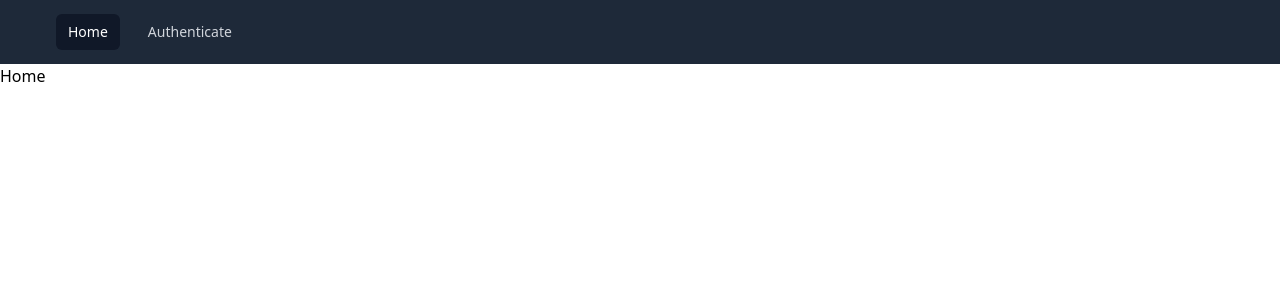
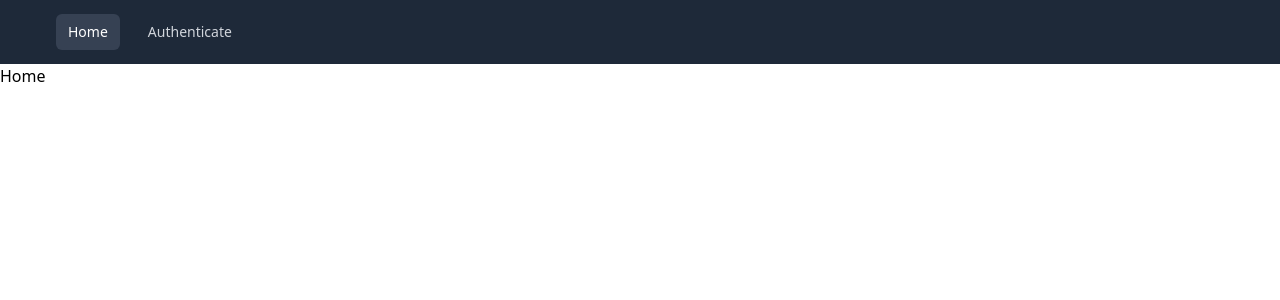
Before and after one commit to adarshmanwal/YogaClasses, a React (Vite) app in the folder yoga-classes-front-end/: page / in a window 1280 px wide. Shown: the top 300 px of the page. Built offline with nearby package versions, Linux system fonts and the light colour scheme.

Commit message:
active class added

```diff
--- a/yoga-classes-front-end/src/components/Header.jsx
+++ b/yoga-classes-front-end/src/components/Header.jsx
@@ -1,8 +1,6 @@
-import { NavLink, useRouteLoaderData } from "react-router-dom";
+import { NavLink } from "react-router-dom";
 
 function Header() {
-  const token = useRouteLoaderData("root");
-
   return (
     <nav className="bg-gray-800">
       <div className="mx-auto max-w-7xl px-2 sm:px-6 lg:px-8">
@@ -11,15 +9,23 @@ function Header() {
             <div className="hidden sm:ml-6 sm:block">
               <div className="flex space-x-4">
                 <NavLink
-                to="/"
-                  className="rounded-md bg-gray-900 px-3 py-2 text-sm font-medium text-white"
+                  to="/"
+                  className={({ isActive }) =>
+                    isActive
+                      ? "rounded-md px-3 py-2 text-sm font-medium bg-gray-700 text-white"
+                      : "rounded-md px-3 py-2 text-sm font-medium text-gray-300 hover:bg-gray-700 hover:text-white"
+                  }
                   aria-current="page"
                 >
                   Home
                 </NavLink>
                 <NavLink
-                    to="auth?mode=login"
-                  className="rounded-md px-3 py-2 text-sm font-medium text-gray-300 hover:bg-gray-700 hover:text-white"
+                  to="auth?mode=login"
+                  className={({ isActive }) =>
+                    isActive
+                      ? "rounded-md px-3 py-2 text-sm font-medium bg-gray-700 text-white"
+                      : "rounded-md px-3 py-2 text-sm font-medium text-gray-300 hover:bg-gray-700 hover:text-white"
+                  }
                 >
                   Authenticate
                 </NavLink>
```
